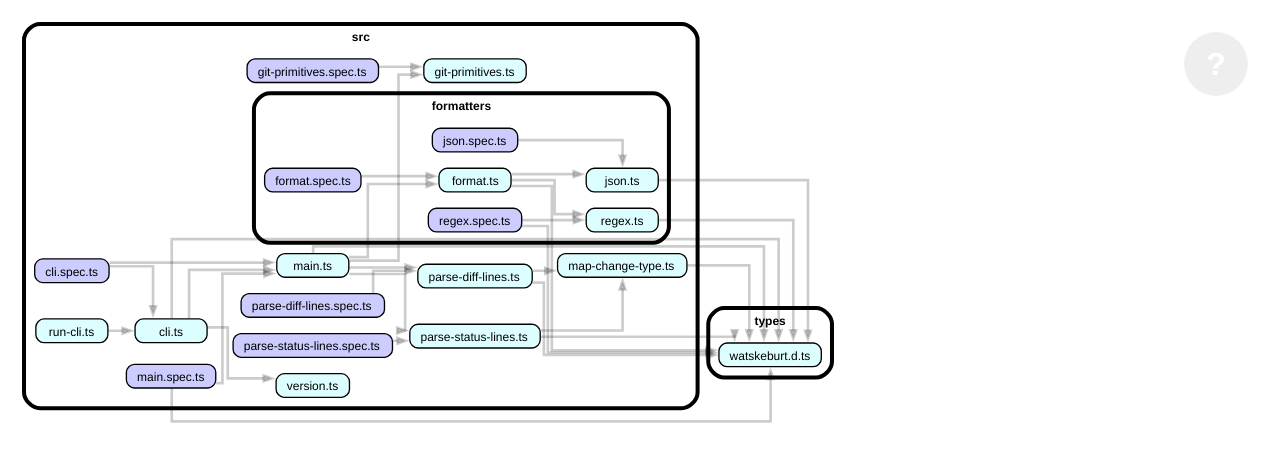
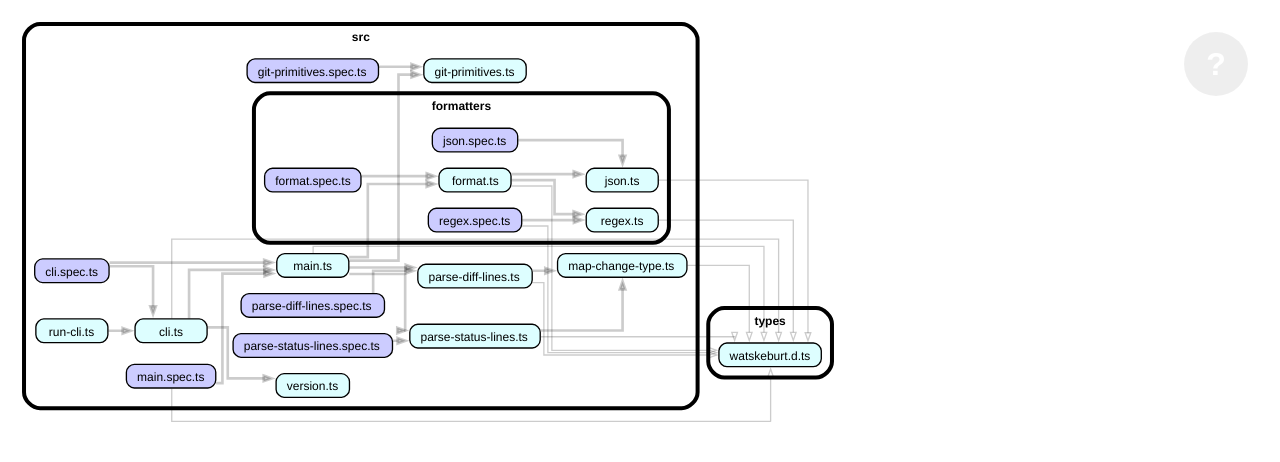
Before and after one commit to sverweij/watskeburt, a website: page docs/dependency-graph.html in a window 1280 px wide. Drawn offline with Linux system fonts and the light colour scheme.

Commit message:
chore: adds some type-only related rules to architecture check

```diff
--- a/docs/dependency-graph.html
+++ b/docs/dependency-graph.html
@@ -185,46 +185,46 @@ div.hint {
 <polygon fill="#000000" fill-opacity="0.200000" stroke="#000000" stroke-width="2" stroke-opacity="0.200000" points="188.04,-121.1 194.04,-119 188.04,-116.9 188.04,-121.1"/>
 </g>
 <!-- src/cli.ts&#45;&gt;src/main.ts -->
-<g id="edge3" class="edge">
+<g id="edge4" class="edge">
 <title>src/cli.ts&#45;&gt;src/main.ts</title>
 <path fill="none" stroke="#000000" stroke-width="2" stroke-opacity="0.200000" d="M131.75,-77.11C131.75,-90.44 131.75,-113.5 131.75,-113.5 131.75,-113.5 188.15,-113.5 188.15,-113.5"/>
 <polygon fill="#000000" fill-opacity="0.200000" stroke="#000000" stroke-width="2" stroke-opacity="0.200000" points="188.15,-115.6 194.15,-113.5 188.15,-111.4 188.15,-115.6"/>
 </g>
+<!-- types/watskeburt.d.ts -->
+<g id="node4" class="node">
+<title>types/watskeburt.d.ts</title>
+<g id="a_node4"><a xlink:href="vscode://file/${process.cwd()}/types/watskeburt.d.ts" xlink:title="watskeburt.d.ts">
+<path fill="#ddfeff" stroke="black" d="M599.83,-58.75C599.83,-58.75 534.92,-58.75 534.92,-58.75 531.96,-58.75 529,-55.79 529,-52.83 529,-52.83 529,-46.92 529,-46.92 529,-43.96 531.96,-41 534.92,-41 534.92,-41 599.83,-41 599.83,-41 602.79,-41 605.75,-43.96 605.75,-46.92 605.75,-46.92 605.75,-52.83 605.75,-52.83 605.75,-55.79 602.79,-58.75 599.83,-58.75"/>
+<text text-anchor="start" x="537" y="-46.2" font-family="Helvetica,sans-Serif" font-size="9.00">watskeburt.d.ts</text>
+</a>
+</g>
+</g>
+<!-- src/cli.ts&#45;&gt;types/watskeburt.d.ts -->
+<g id="edge3" class="edge">
+<title>src/cli.ts&#45;&gt;types/watskeburt.d.ts</title>
+<path fill="none" stroke="#000000" stroke-opacity="0.200000" d="M118.75,-77.14C118.75,-95.9 118.75,-136.58 118.75,-136.58 118.75,-136.58 573.75,-136.58 573.75,-136.58 573.75,-136.58 573.75,-66.67 573.75,-66.67"/>
+<polygon fill="none" stroke="#000000" stroke-opacity="0.200000" points="575.85,-66.67 573.75,-60.67 571.65,-66.67 575.85,-66.67"/>
+</g>
 <!-- src/version.ts -->
-<g id="node4" class="node">
+<g id="node5" class="node">
 <title>src/version.ts</title>
-<g id="a_node4"><a xlink:href="vscode://file/${process.cwd()}/src/version.ts" xlink:title="version.ts">
+<g id="a_node5"><a xlink:href="vscode://file/${process.cwd()}/src/version.ts" xlink:title="version.ts">
 <path fill="#ddfeff" stroke="black" d="M246.08,-35.75C246.08,-35.75 202.92,-35.75 202.92,-35.75 199.96,-35.75 197,-32.79 197,-29.83 197,-29.83 197,-23.92 197,-23.92 197,-20.96 199.96,-18 202.92,-18 202.92,-18 246.08,-18 246.08,-18 249.04,-18 252,-20.96 252,-23.92 252,-23.92 252,-29.83 252,-29.83 252,-32.79 249.04,-35.75 246.08,-35.75"/>
 <text text-anchor="start" x="205" y="-23.2" font-family="Helvetica,sans-Serif" font-size="9.00">version.ts</text>
 </a>
 </g>
 </g>
 <!-- src/cli.ts&#45;&gt;src/version.ts -->
-<g id="edge4" class="edge">
+<g id="edge5" class="edge">
 <title>src/cli.ts&#45;&gt;src/version.ts</title>
 <path fill="none" stroke="#000000" stroke-width="2" stroke-opacity="0.200000" d="M145.41,-70.42C153.74,-70.42 160.75,-70.42 160.75,-70.42 160.75,-70.42 160.75,-32.17 160.75,-32.17 160.75,-32.17 187.7,-32.17 187.7,-32.17"/>
 <polygon fill="#000000" fill-opacity="0.200000" stroke="#000000" stroke-width="2" stroke-opacity="0.200000" points="187.7,-34.27 193.7,-32.17 187.7,-30.07 187.7,-34.27"/>
 </g>
-<!-- types/watskeburt.d.ts -->
-<g id="node5" class="node">
-<title>types/watskeburt.d.ts</title>
-<g id="a_node5"><a xlink:href="vscode://file/${process.cwd()}/types/watskeburt.d.ts" xlink:title="watskeburt.d.ts">
-<path fill="#ddfeff" stroke="black" d="M599.83,-58.75C599.83,-58.75 534.92,-58.75 534.92,-58.75 531.96,-58.75 529,-55.79 529,-52.83 529,-52.83 529,-46.92 529,-46.92 529,-43.96 531.96,-41 534.92,-41 534.92,-41 599.83,-41 599.83,-41 602.79,-41 605.75,-43.96 605.75,-46.92 605.75,-46.92 605.75,-52.83 605.75,-52.83 605.75,-55.79 602.79,-58.75 599.83,-58.75"/>
-<text text-anchor="start" x="537" y="-46.2" font-family="Helvetica,sans-Serif" font-size="9.00">watskeburt.d.ts</text>
-</a>
-</g>
-</g>
-<!-- src/cli.ts&#45;&gt;types/watskeburt.d.ts -->
-<g id="edge5" class="edge">
-<title>src/cli.ts&#45;&gt;types/watskeburt.d.ts</title>
-<path fill="none" stroke="#000000" stroke-width="2" stroke-opacity="0.200000" d="M118.75,-77.14C118.75,-95.9 118.75,-136.58 118.75,-136.58 118.75,-136.58 573.75,-136.58 573.75,-136.58 573.75,-136.58 573.75,-68.18 573.75,-68.18"/>
-<polygon fill="#000000" fill-opacity="0.200000" stroke="#000000" stroke-width="2" stroke-opacity="0.200000" points="575.85,-68.18 573.75,-62.18 571.65,-68.18 575.85,-68.18"/>
-</g>
 <!-- src/main.ts&#45;&gt;types/watskeburt.d.ts -->
 <g id="edge18" class="edge">
 <title>src/main.ts&#45;&gt;types/watskeburt.d.ts</title>
-<path fill="none" stroke="#000000" stroke-width="2" stroke-opacity="0.200000" d="M224.75,-126.01C224.75,-128.81 224.75,-131.17 224.75,-131.17 224.75,-131.17 562.75,-131.17 562.75,-131.17 562.75,-131.17 562.75,-68.23 562.75,-68.23"/>
-<polygon fill="#000000" fill-opacity="0.200000" stroke="#000000" stroke-width="2" stroke-opacity="0.200000" points="564.85,-68.23 562.75,-62.23 560.65,-68.23 564.85,-68.23"/>
+<path fill="none" stroke="#000000" stroke-opacity="0.200000" d="M224.75,-126.01C224.75,-128.81 224.75,-131.17 224.75,-131.17 224.75,-131.17 562.75,-131.17 562.75,-131.17 562.75,-131.17 562.75,-66.71 562.75,-66.71"/>
+<polygon fill="none" stroke="#000000" stroke-opacity="0.200000" points="564.85,-66.71 562.75,-60.71 560.65,-66.71 564.85,-66.71"/>
 </g>
 <!-- src/formatters/format.ts -->
 <g id="node7" class="node">
@@ -304,8 +304,8 @@ div.hint {
 <!-- src/formatters/format.ts&#45;&gt;types/watskeburt.d.ts -->
 <g id="edge7" class="edge">
 <title>src/formatters/format.ts&#45;&gt;types/watskeburt.d.ts</title>
-<path fill="none" stroke="#000000" stroke-width="2" stroke-opacity="0.200000" d="M373.59,-176.44C388.43,-176.44 403.75,-176.44 403.75,-176.44 403.75,-176.44 403.75,-53.25 403.75,-53.25 403.75,-53.25 519.57,-53.25 519.57,-53.25"/>
-<polygon fill="#000000" fill-opacity="0.200000" stroke="#000000" stroke-width="2" stroke-opacity="0.200000" points="519.57,-55.35 525.57,-53.25 519.57,-51.15 519.57,-55.35"/>
+<path fill="none" stroke="#000000" stroke-opacity="0.200000" d="M373.59,-176.44C388.43,-176.44 403.75,-176.44 403.75,-176.44 403.75,-176.44 403.75,-53.25 403.75,-53.25 403.75,-53.25 521.08,-53.25 521.08,-53.25"/>
+<polygon fill="none" stroke="#000000" stroke-opacity="0.200000" points="521.08,-55.35 527.08,-53.25 521.08,-51.15 521.08,-55.35"/>
 </g>
 <!-- src/formatters/json.ts -->
 <g id="node8" class="node">
@@ -340,14 +340,14 @@ div.hint {
 <!-- src/formatters/json.ts&#45;&gt;types/watskeburt.d.ts -->
 <g id="edge11" class="edge">
 <title>src/formatters/json.ts&#45;&gt;types/watskeburt.d.ts</title>
-<path fill="none" stroke="#000000" stroke-width="2" stroke-opacity="0.200000" d="M483.68,-180.88C524.2,-180.88 595.75,-180.88 595.75,-180.88 595.75,-180.88 595.75,-67.91 595.75,-67.91"/>
-<polygon fill="#000000" fill-opacity="0.200000" stroke="#000000" stroke-width="2" stroke-opacity="0.200000" points="597.85,-67.91 595.75,-61.91 593.65,-67.91 597.85,-67.91"/>
+<path fill="none" stroke="#000000" stroke-opacity="0.200000" d="M483.68,-180.88C524.2,-180.88 595.75,-180.88 595.75,-180.88 595.75,-180.88 595.75,-66.39 595.75,-66.39"/>
+<polygon fill="none" stroke="#000000" stroke-opacity="0.200000" points="597.85,-66.39 595.75,-60.39 593.65,-66.39 597.85,-66.39"/>
 </g>
 <!-- src/formatters/regex.ts&#45;&gt;types/watskeburt.d.ts -->
 <g id="edge14" class="edge">
 <title>src/formatters/regex.ts&#45;&gt;types/watskeburt.d.ts</title>
-<path fill="none" stroke="#000000" stroke-width="2" stroke-opacity="0.200000" d="M483.7,-150.88C521.35,-150.88 584.75,-150.88 584.75,-150.88 584.75,-150.88 584.75,-68.22 584.75,-68.22"/>
-<polygon fill="#000000" fill-opacity="0.200000" stroke="#000000" stroke-width="2" stroke-opacity="0.200000" points="586.85,-68.22 584.75,-62.22 582.65,-68.22 586.85,-68.22"/>
+<path fill="none" stroke="#000000" stroke-opacity="0.200000" d="M483.7,-150.88C521.35,-150.88 584.75,-150.88 584.75,-150.88 584.75,-150.88 584.75,-66.71 584.75,-66.71"/>
+<polygon fill="none" stroke="#000000" stroke-opacity="0.200000" points="586.85,-66.71 584.75,-60.71 582.65,-66.71 586.85,-66.71"/>
 </g>
 <!-- src/formatters/json.spec.ts -->
 <g id="node10" class="node">
@@ -376,8 +376,8 @@ div.hint {
 <!-- src/formatters/regex.spec.ts&#45;&gt;types/watskeburt.d.ts -->
 <g id="edge12" class="edge">
 <title>src/formatters/regex.spec.ts&#45;&gt;types/watskeburt.d.ts</title>
-<path fill="none" stroke="#000000" stroke-width="2" stroke-opacity="0.200000" d="M381.34,-146.44C391.91,-146.44 400.75,-146.44 400.75,-146.44 400.75,-146.44 400.75,-51.5 400.75,-51.5 400.75,-51.5 519.7,-51.5 519.7,-51.5"/>
-<polygon fill="#000000" fill-opacity="0.200000" stroke="#000000" stroke-width="2" stroke-opacity="0.200000" points="519.7,-53.6 525.7,-51.5 519.7,-49.4 519.7,-53.6"/>
+<path fill="none" stroke="#000000" stroke-opacity="0.200000" d="M381.34,-146.44C391.91,-146.44 400.75,-146.44 400.75,-146.44 400.75,-146.44 400.75,-51.5 400.75,-51.5 400.75,-51.5 521.22,-51.5 521.22,-51.5"/>
+<polygon fill="none" stroke="#000000" stroke-opacity="0.200000" points="521.22,-53.6 527.22,-51.5 521.22,-49.4 521.22,-53.6"/>
 </g>
 <!-- src/formatters/regex.spec.ts&#45;&gt;src/formatters/regex.ts -->
 <g id="edge13" class="edge">
@@ -418,14 +418,14 @@ div.hint {
 <!-- src/main.spec.ts&#45;&gt;types/watskeburt.d.ts -->
 <g id="edge16" class="edge">
 <title>src/main.spec.ts&#45;&gt;types/watskeburt.d.ts</title>
-<path fill="none" stroke="#000000" stroke-width="2" stroke-opacity="0.200000" d="M118.75,-24.62C118.75,-14.59 118.75,0 118.75,0 118.75,0 567.75,0 567.75,0 567.75,0 567.75,-31.7 567.75,-31.7"/>
-<polygon fill="#000000" fill-opacity="0.200000" stroke="#000000" stroke-width="2" stroke-opacity="0.200000" points="565.65,-31.7 567.75,-37.7 569.85,-31.7 565.65,-31.7"/>
+<path fill="none" stroke="#000000" stroke-opacity="0.200000" d="M118.75,-24.62C118.75,-14.59 118.75,0 118.75,0 118.75,0 567.75,0 567.75,0 567.75,0 567.75,-33.21 567.75,-33.21"/>
+<polygon fill="none" stroke="#000000" stroke-opacity="0.200000" points="565.65,-33.21 567.75,-39.21 569.85,-33.21 565.65,-33.21"/>
 </g>
 <!-- src/parse&#45;diff&#45;lines.ts&#45;&gt;types/watskeburt.d.ts -->
 <g id="edge25" class="edge">
 <title>src/parse&#45;diff&#45;lines.ts&#45;&gt;types/watskeburt.d.ts</title>
-<path fill="none" stroke="#000000" stroke-width="2" stroke-opacity="0.200000" d="M389.23,-104C394.32,-104 397.75,-104 397.75,-104 397.75,-104 397.75,-49.75 397.75,-49.75 397.75,-49.75 519.86,-49.75 519.86,-49.75"/>
-<polygon fill="#000000" fill-opacity="0.200000" stroke="#000000" stroke-width="2" stroke-opacity="0.200000" points="519.86,-51.85 525.86,-49.75 519.86,-47.65 519.86,-51.85"/>
+<path fill="none" stroke="#000000" stroke-opacity="0.200000" d="M389.23,-104C394.32,-104 397.75,-104 397.75,-104 397.75,-104 397.75,-49.75 397.75,-49.75 397.75,-49.75 521.37,-49.75 521.37,-49.75"/>
+<polygon fill="none" stroke="#000000" stroke-opacity="0.200000" points="521.37,-51.85 527.37,-49.75 521.37,-47.65 521.37,-51.85"/>
 </g>
 <!-- src/map&#45;change&#45;type.ts -->
 <g id="node17" class="node">
@@ -445,8 +445,8 @@ div.hint {
 <!-- src/parse&#45;status&#45;lines.ts&#45;&gt;types/watskeburt.d.ts -->
 <g id="edge28" class="edge">
 <title>src/parse&#45;status&#45;lines.ts&#45;&gt;types/watskeburt.d.ts</title>
-<path fill="none" stroke="#000000" stroke-width="2" stroke-opacity="0.200000" d="M395.49,-63.42C453.15,-63.42 540.75,-63.42 540.75,-63.42 540.75,-63.42 540.75,-62.99 540.75,-62.99"/>
-<polygon fill="#000000" fill-opacity="0.200000" stroke="#000000" stroke-width="2" stroke-opacity="0.200000" points="542.85,-68.16 540.75,-62.16 538.65,-68.16 542.85,-68.16"/>
+<path fill="none" stroke="#000000" stroke-opacity="0.200000" d="M395.49,-63.42C453.15,-63.42 540.75,-63.42 540.75,-63.42 540.75,-63.42 540.75,-62.99 540.75,-62.99"/>
+<polygon fill="none" stroke="#000000" stroke-opacity="0.200000" points="542.85,-66.65 540.75,-60.65 538.65,-66.65 542.85,-66.65"/>
 </g>
 <!-- src/parse&#45;status&#45;lines.ts&#45;&gt;src/map&#45;change&#45;type.ts -->
 <g id="edge29" class="edge">
@@ -457,8 +457,8 @@ div.hint {
 <!-- src/map&#45;change&#45;type.ts&#45;&gt;types/watskeburt.d.ts -->
 <g id="edge23" class="edge">
 <title>src/map&#45;change&#45;type.ts&#45;&gt;types/watskeburt.d.ts</title>
-<path fill="none" stroke="#000000" stroke-width="2" stroke-opacity="0.200000" d="M505.24,-116.88C528.68,-116.88 551.75,-116.88 551.75,-116.88 551.75,-116.88 551.75,-68.22 551.75,-68.22"/>
-<polygon fill="#000000" fill-opacity="0.200000" stroke="#000000" stroke-width="2" stroke-opacity="0.200000" points="553.85,-68.22 551.75,-62.22 549.65,-68.22 553.85,-68.22"/>
+<path fill="none" stroke="#000000" stroke-opacity="0.200000" d="M505.24,-116.88C528.68,-116.88 551.75,-116.88 551.75,-116.88 551.75,-116.88 551.75,-66.7 551.75,-66.7"/>
+<polygon fill="none" stroke="#000000" stroke-opacity="0.200000" points="553.85,-66.7 551.75,-60.7 549.65,-66.7 553.85,-66.7"/>
 </g>
 <!-- src/parse&#45;diff&#45;lines.spec.ts -->
 <g id="node18" class="node">
--- a/src/cli.ts
+++ b/src/cli.ts
@@ -1,7 +1,7 @@
 import { EOL } from "node:os";
 import { parseArgs } from "node:util";
 import { type Writable } from "node:stream";
-import { type IFormatOptions } from "types/watskeburt.js";
+import { type IFormatOptions } from "../types/watskeburt.js";
 import { list } from "./main.js";
 import { VERSION } from "./version.js";
 
```
Also changed, not shown: src/main.spec.ts (+1 -1 lines), .dependency-cruiser.js, docs/dependency-graph.svg.
